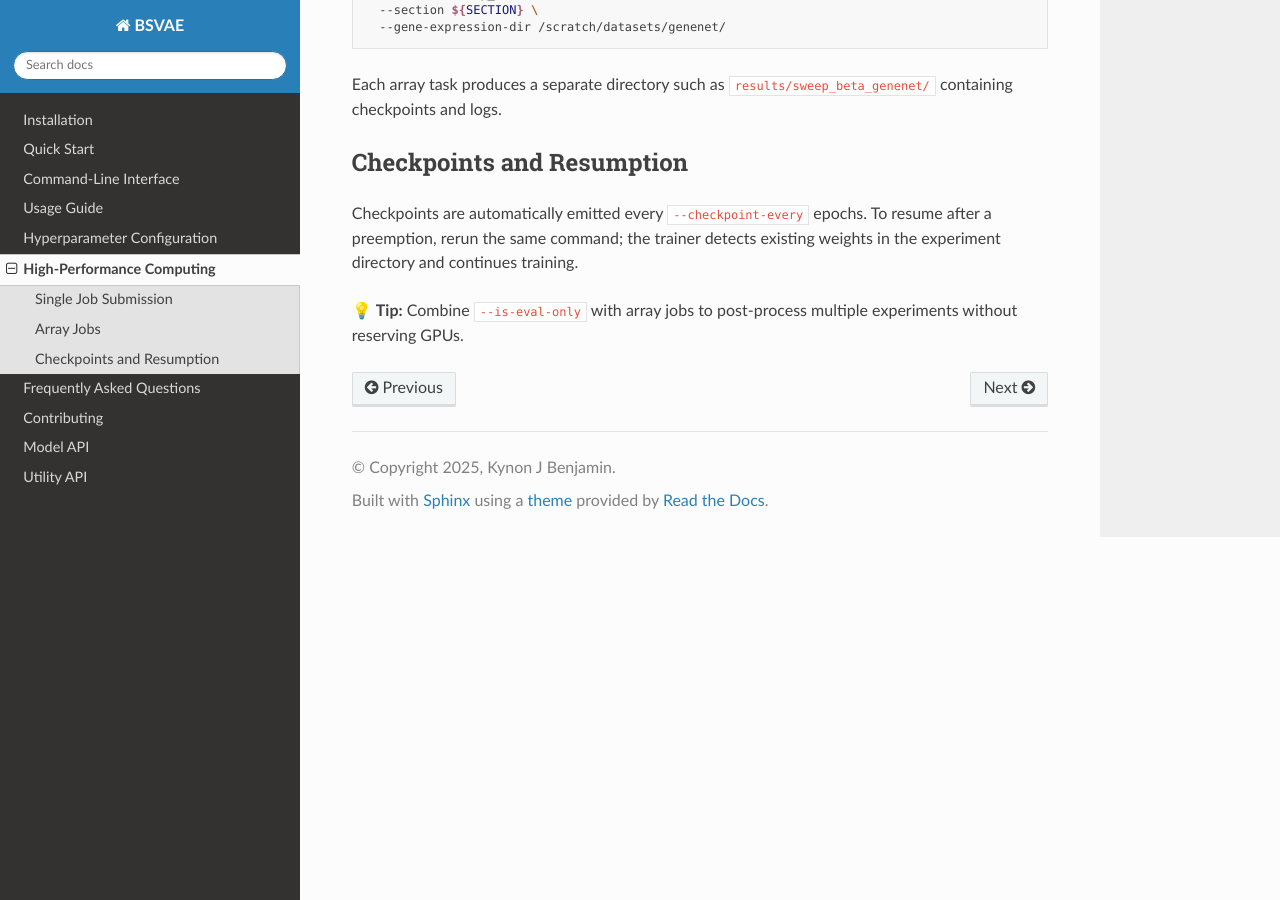
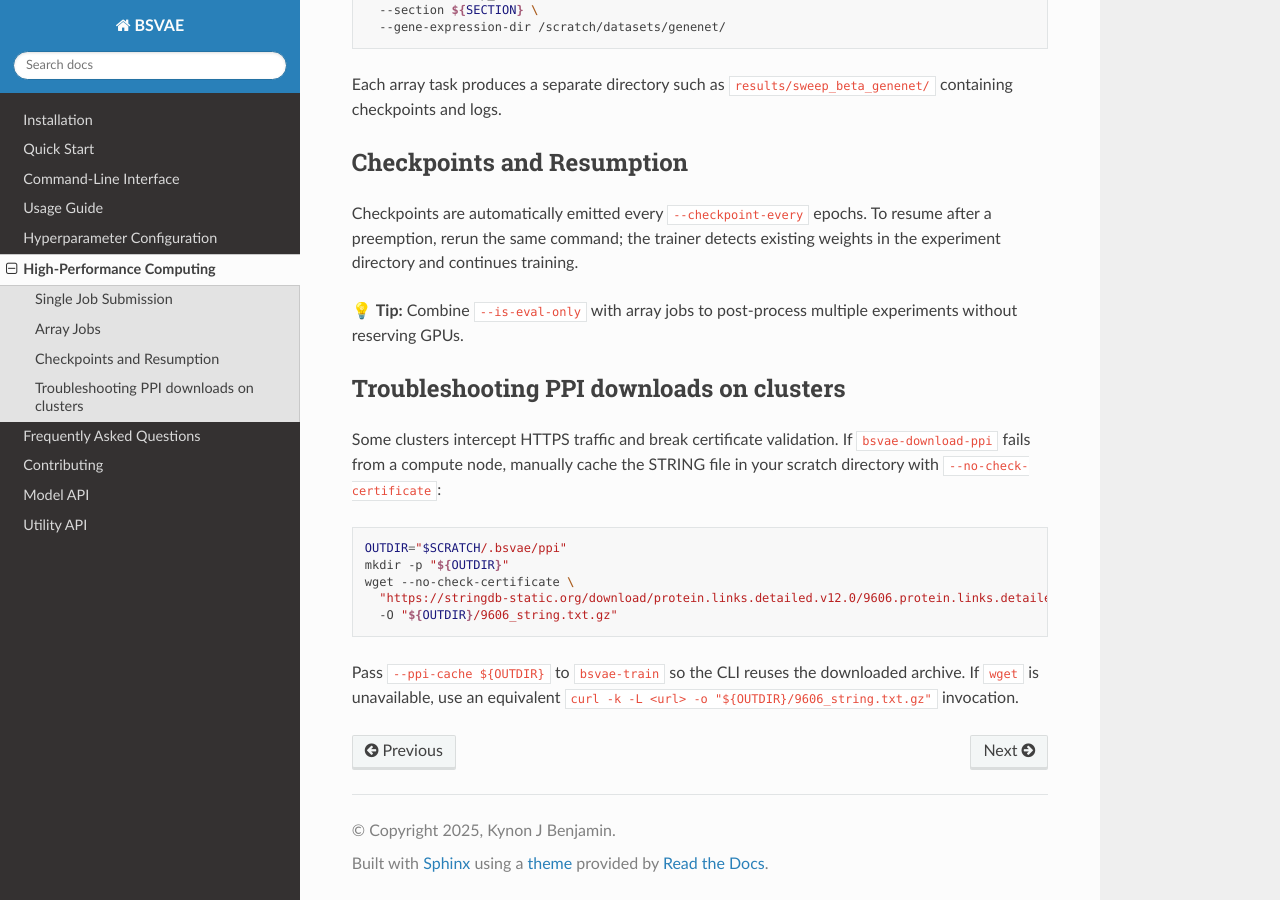
Before and after one commit to heart-gen/BSVAE, a Sphinx documentation site: the page built from docs/hpc.md, in a window 1280 px wide and 900 px high, scrolled down 836 px. Built offline with Sphinx 7.4.7 and the Read the Docs theme 3.1.0, drawn with Linux system fonts in a browser that asks for light colours.

````diff
--- a/docs/hpc.md
+++ b/docs/hpc.md
@@ -39,3 +39,16 @@ Each array task produces a separate directory such as `results/sweep_beta_genene
 Checkpoints are automatically emitted every `--checkpoint-every` epochs. To resume after a preemption, rerun the same command; the trainer detects existing weights in the experiment directory and continues training.
 
 💡 **Tip:** Combine `--is-eval-only` with array jobs to post-process multiple experiments without reserving GPUs.
+
+## Troubleshooting PPI downloads on clusters
+Some clusters intercept HTTPS traffic and break certificate validation. If `bsvae-download-ppi` fails from a compute node, manually cache the STRING file in your scratch directory with `--no-check-certificate`:
+
+```bash
+OUTDIR="$SCRATCH/.bsvae/ppi"
+mkdir -p "${OUTDIR}"
+wget --no-check-certificate \
+  "https://stringdb-static.org/download/protein.links.detailed.v12.0/9606.protein.links.detailed.v12.0.txt.gz" \
+  -O "${OUTDIR}/9606_string.txt.gz"
+```
+
+Pass `--ppi-cache ${OUTDIR}` to `bsvae-train` so the CLI reuses the downloaded archive. If `wget` is unavailable, use an equivalent `curl -k -L <url> -o "${OUTDIR}/9606_string.txt.gz"` invocation.
````
Also changed, not shown: README.md (+28 -13 lines).
